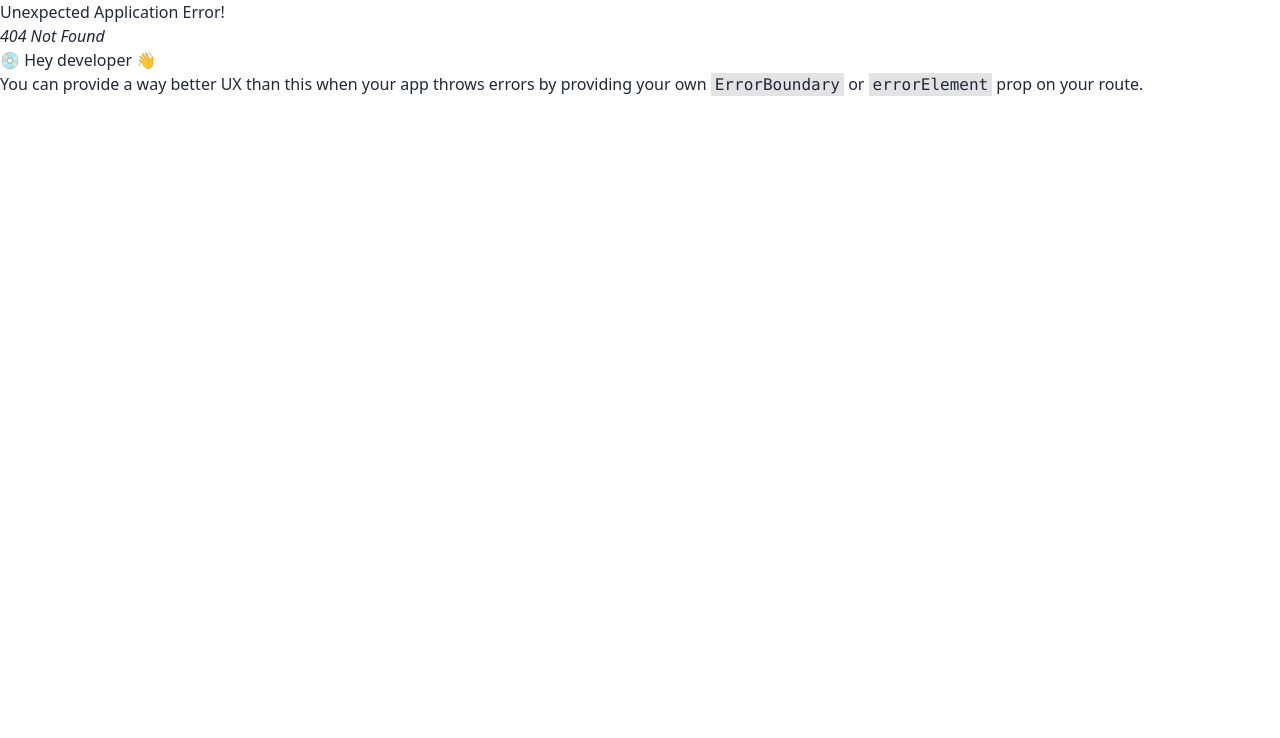
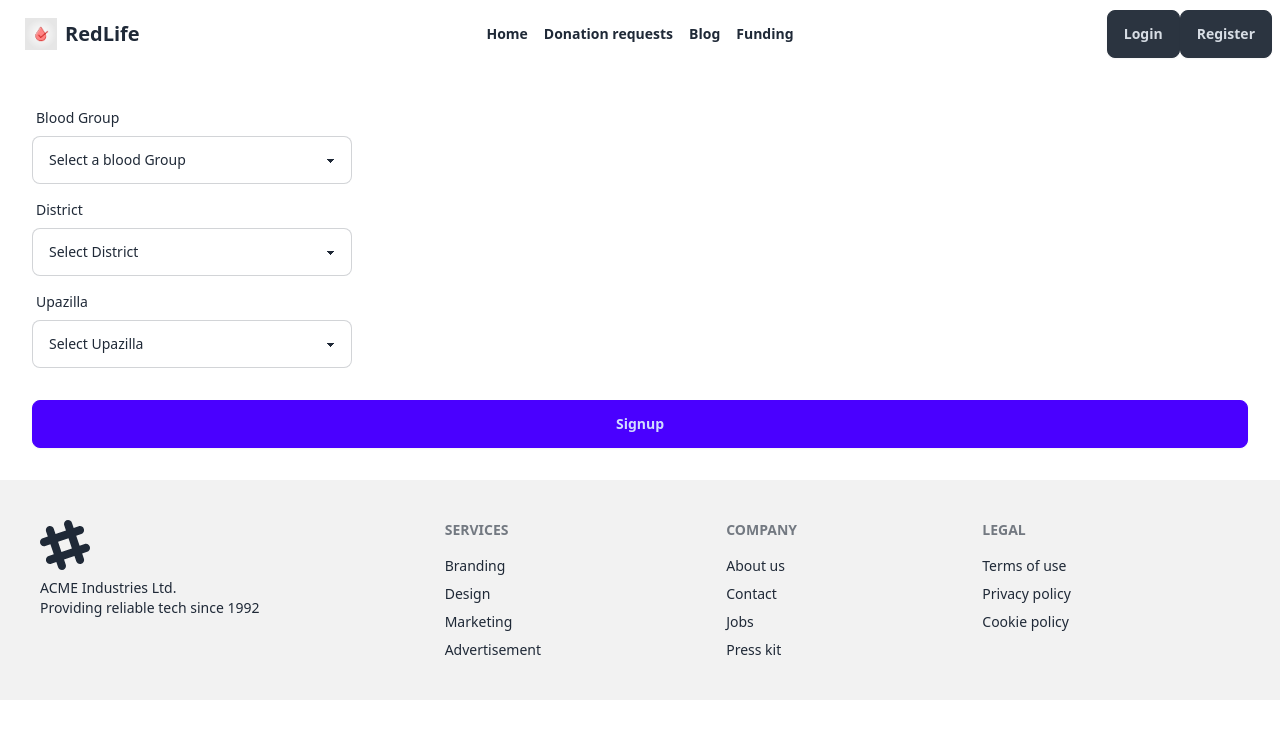
Before and after one commit to OMI786I/reset-assignment-12-client, a React (Vite) app: page /searchPage in a window 1280 px wide. Before the commit this address had no page. Shown: the top 738 px of the page. Built offline with nearby package versions, Linux system fonts and the light colour scheme.

Commit message:
basic search donor page

```diff
--- a/package.json
+++ b/package.json
@@ -12,6 +12,7 @@
   "dependencies": {
     "react": "^18.3.1",
     "react-dom": "^18.3.1",
+    "react-hook-form": "^7.53.0",
     "react-router-dom": "^6.26.1"
   },
   "devDependencies": {
--- a/src/Component/Banner.jsx
+++ b/src/Component/Banner.jsx
@@ -1,4 +1,5 @@
 import React from "react";
+import { Link } from "react-router-dom";
 
 const Banner = () => {
   return (
@@ -22,9 +23,11 @@ const Banner = () => {
               <button className="btn btn-error text-white">
                 Join as a donor
               </button>
-              <button className="btn btn-outline text-white">
-                Search donor
-              </button>
+              <Link to={"searchPage"}>
+                <button className="btn btn-outline text-white">
+                  Search donor
+                </button>
+              </Link>
             </div>
           </div>
         </div>
--- /dev/null
+++ b/src/Pages/SearchDonor.jsx
@@ -0,0 +1,88 @@
+import { useForm } from "react-hook-form";
+
+const SearchDonor = () => {
+  const {
+    register,
+    handleSubmit,
+    watch,
+    formState: { errors },
+  } = useForm();
+
+  const onSubmit = (data) => console.log(data);
+
+  return (
+    <form onSubmit={handleSubmit(onSubmit)} className="card-body">
+      <div className="form-control">
+        <label className="label">
+          <span className="label-text">Blood Group</span>
+        </label>
+        <select
+          {...register("blood")}
+          className="select select-bordered w-full max-w-xs"
+        >
+          <option disabled selected>
+            Select a blood Group
+          </option>
+          <option value={"A+"}>A+</option>
+          <option value={"A-"}>A-</option>
+          <option value={"B+"}>B+</option>
+          <option value={"B-"}>B-</option>
+          <option value={"O+"}>O+</option>
+          <option value={"O-"}>O-</option>
+          <option value={"AB+"}>AB+</option>
+          <option value={"AB-"}>AB-</option>
+        </select>
+        {errors.name && <span className="text-red-600">Name is required</span>}
+      </div>
+      <div className="form-control">
+        <label className="label">
+          <span className="label-text">District</span>
+        </label>
+        <select
+          {...register("district")}
+          className="select select-bordered w-full max-w-xs"
+        >
+          <option disabled selected>
+            Select District
+          </option>
+          <option value={"A+"}>A+</option>
+          <option value={"A-"}>A-</option>
+          <option value={"B+"}>B+</option>
+          <option value={"B-"}>B-</option>
+          <option value={"O+"}>O+</option>
+          <option value={"O-"}>O-</option>
+          <option value={"AB+"}>AB+</option>
+          <option value={"AB-"}>AB-</option>
+        </select>
+        {errors.name && <span className="text-red-600">Name is required</span>}
+      </div>
+      <div className="form-control">
+        <label className="label">
+          <span className="label-text">Upazilla</span>
+        </label>
+        <select
+          {...register("upazilla")}
+          className="select select-bordered w-full max-w-xs"
+        >
+          <option disabled selected>
+            Select Upazilla
+          </option>
+          <option value={"A+"}>A+</option>
+          <option value={"A-"}>A-</option>
+          <option value={"B+"}>B+</option>
+          <option value={"B-"}>B-</option>
+          <option value={"O+"}>O+</option>
+          <option value={"O-"}>O-</option>
+          <option value={"AB+"}>AB+</option>
+          <option value={"AB-"}>AB-</option>
+        </select>
+        {errors.name && <span className="text-red-600">Name is required</span>}
+      </div>
+      <div className="form-control mt-6">
+        <button className="btn btn-primary">Signup</button>
+      </div>
+    </form>
+  );
+};
+
+export default SearchDonor;
--- a/src/main.jsx
+++ b/src/main.jsx
@@ -5,6 +5,7 @@ import "./index.css";
 import { RouterProvider, createBrowserRouter } from "react-router-dom";
 import Root from "./Root/Root.jsx";
 import Home from "./Pages/Home.jsx";
+import SearchDonor from "./Pages/SearchDonor.jsx";
 
 const router = createBrowserRouter([
   {
@@ -15,6 +16,10 @@ const router = createBrowserRouter([
         path: "/",
         element: <Home></Home>,
       },
+      {
+        path: "/searchPage",
+        element: <SearchDonor></SearchDonor>,
+      },
     ],
   },
 ]);
```
Also changed, not shown: 1 other file (tests, documents, lock files or other folders).
